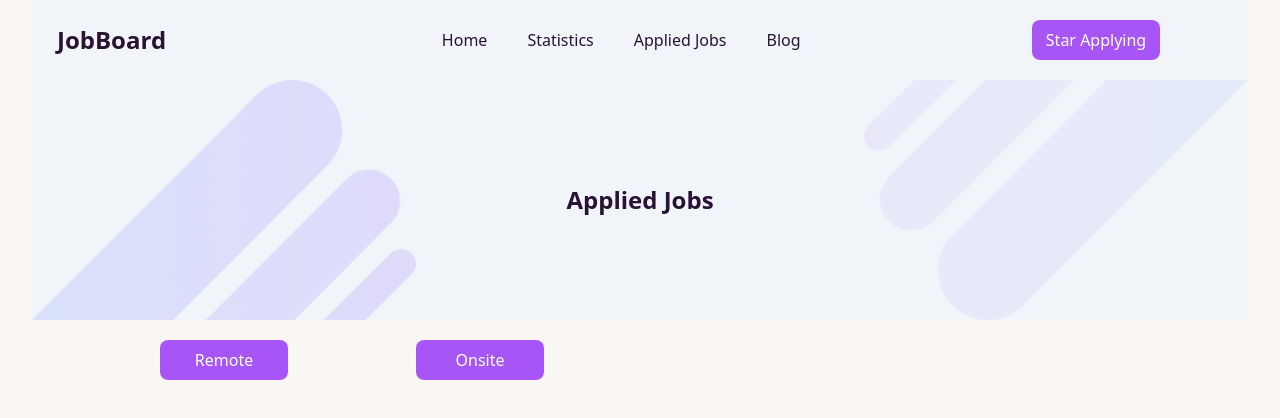
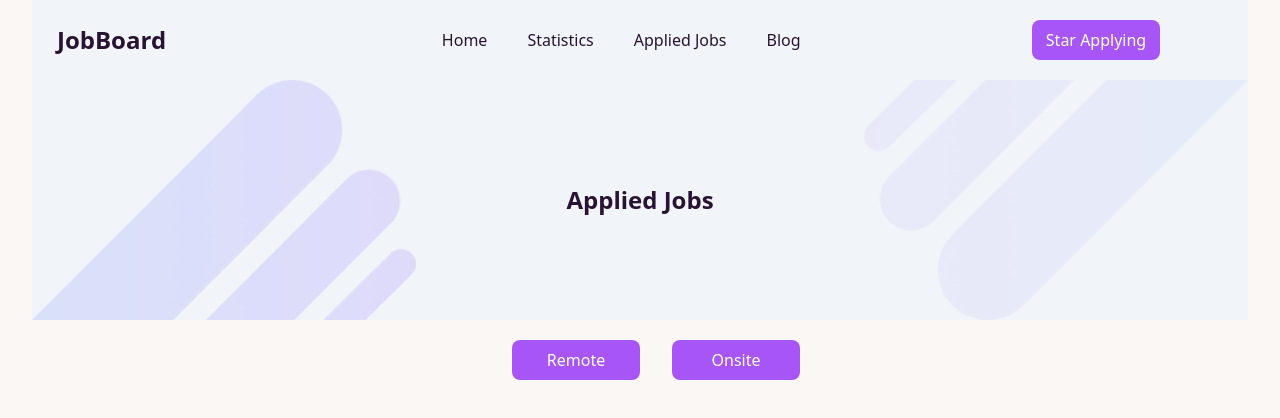
Before and after one commit to Azmal7374/carrer-hub, a React (Vite) app: page /appliedJobs in a window 1280 px wide. Shown: the top 418 px of the page. Built offline with nearby package versions, Linux system fonts and the light colour scheme.

Commit message:
responsive applied jod page and btn custom class make

```diff
--- a/src/components/AppliedJobs.jsx
+++ b/src/components/AppliedJobs.jsx
@@ -43,21 +43,23 @@ const AppliedJobs = () => {
         <img className="w-32 md:w-64 lg:w-96" src={img2} alt="" />
       </div>
 
-      <div className="">
+      <div>
+       <div  className="text-center">
        <button
        onClick={handleFilterByRemote}
-          className="bg-purple-500 p-2 rounded-lg text-white text-center w-32 hover:bg-purple-600 mt-5 mx-8 md:mx-32"
+       className="my-btn mt-5 mx-8"
      >
        Remote
      </button>
      <button
        onClick={handleFilterByOnSite}
-          className="bg-purple-500 p-2 rounded-lg text-white text-center w-32 hover:bg-purple-600"
+       className="my-btn"
      >
        Onsite
      </button>
+       </div>
 
-        <div></div>
+
 
         {job.map((jb) => (
           <AppliedJobsShow jb={jb} key={jb.id}></AppliedJobsShow>
--- a/src/components/AppliedJobsShow.jsx
+++ b/src/components/AppliedJobsShow.jsx
@@ -12,7 +12,7 @@ const AppliedJobsShow = ({jb}) => {
 
                 <div className=" flex gap-4">
 
-                <img className="rounded-xl w-20 h-24  md:w-32 md:h-24" src={jb.companyLogo} alt="" />
+                <img className="rounded-xl w-16 h-16  md:w-32 md:h-24" src={jb.companyLogo} alt="" />
 
                  <div>
                  <h2 className="font-bold text-xl">{jb.jobTitle}</h2>
@@ -21,7 +21,7 @@ const AppliedJobsShow = ({jb}) => {
                    <p className="text-center border border-purple-400 rounded-md p-1 text-purple-400">{jb.remoteOrOnsite}</p>
                    <p className="text-center border border-purple-400 rounded-md text-purple-400 p-1">{jb.fullTimeOrPartTime}</p>
                    </div>
-                   <div className="flex justify-around text-gray-700 font-semibold">
+                   <div className="md:flex justify-around text-gray-700 font-semibold">
                    <p><FontAwesomeIcon className="" icon={faLocationDot} /> <span className="mx-1">{jb.location}</span></p>
                    <p><FontAwesomeIcon icon={faCircleDollarToSlot}></FontAwesomeIcon> <span className="mx-1">Salary: {jb.salary}</span></p>
                    </div>
@@ -32,7 +32,7 @@ const AppliedJobsShow = ({jb}) => {
                 </div>
                 <div>
                 <Link to={`/jobDetails/${jb.id}`}>
-             <button  className="bg-purple-500 p-2 rounded-lg text-white text-center w-32 hover:bg-purple-600">View Details</button>
+             <button  className="my-btn">View Details</button>
              </Link>
                 </div>
 
--- a/src/components/FeaturedJobs.jsx
+++ b/src/components/FeaturedJobs.jsx
@@ -27,7 +27,7 @@ const FeaturedJobs = ({job}) => {
           </div>
           <div className="card-actions">
              <Link to={`/jobDetails/${id}`}>
-             <button  className="bg-purple-500 p-2 rounded-lg text-white text-center w-32 hover:bg-purple-600">View Details</button>
+             <button  className="my-btn">View Details</button>
              </Link>
           </div>
         </div>
--- a/src/components/Header.jsx
+++ b/src/components/Header.jsx
@@ -29,7 +29,7 @@ const Header = () => {
     </div>
   </div>
   <div className="navbar-end md:mr-20">
-    <a className=" bg-purple-500 p-2 rounded-lg text-white text-center w-32 hover:bg-purple-600">Star Applying</a>
+    <a className="my-btn">Star Applying</a>
   </div>
 </div>
 </div>
--- a/src/components/Home.jsx
+++ b/src/components/Home.jsx
@@ -31,7 +31,7 @@ const Home = () => {
            <h1 className="text-5xl font-bold leading-tight">One Step <br /> Closer To Your <br /> <span className="text-purple-500">Dream Job</span></h1>
            <p className="mt-4 text-gray-600">Explore thousands of job opportunities with all the <br /> information you need its future.Come find it. Mange all <br /> your application from start to finish.</p>
 
-           <button className='mt-5 bg-purple-500 p-2 rounded-lg text-white text-center w-32 hover:bg-purple-600'>Get Started</button>
+           <button className='mt-5 my-btn'>Get Started</button>
        </div>
 
        <div>
@@ -68,7 +68,7 @@ const Home = () => {
         </div>
 
          <p className="text-center">
-         <button onClick={()=>setShow(true)}  className=' mt-5 bg-purple-500 p-2 rounded-lg text-white text-center w-32 hover:bg-purple-600 '>See All Jobs</button>
+         <button onClick={()=>setShow(true)}  className=' mt-5 my-btn'>See All Jobs</button>
          </p>
 
        </section>
--- a/src/index.css
+++ b/src/index.css
@@ -5,3 +5,7 @@
 .my-container{
     @apply px-4  mx-auto sm:max-w-xl md:max-w-full lg:max-w-screen-xl md:px-24 lg:px-8
   }
+
+.my-btn{
+  @apply bg-purple-500 p-2 rounded-lg text-white text-center w-32 hover:bg-purple-600
+}
```
Lines whose indentation alone changed are shown as unchanged.
